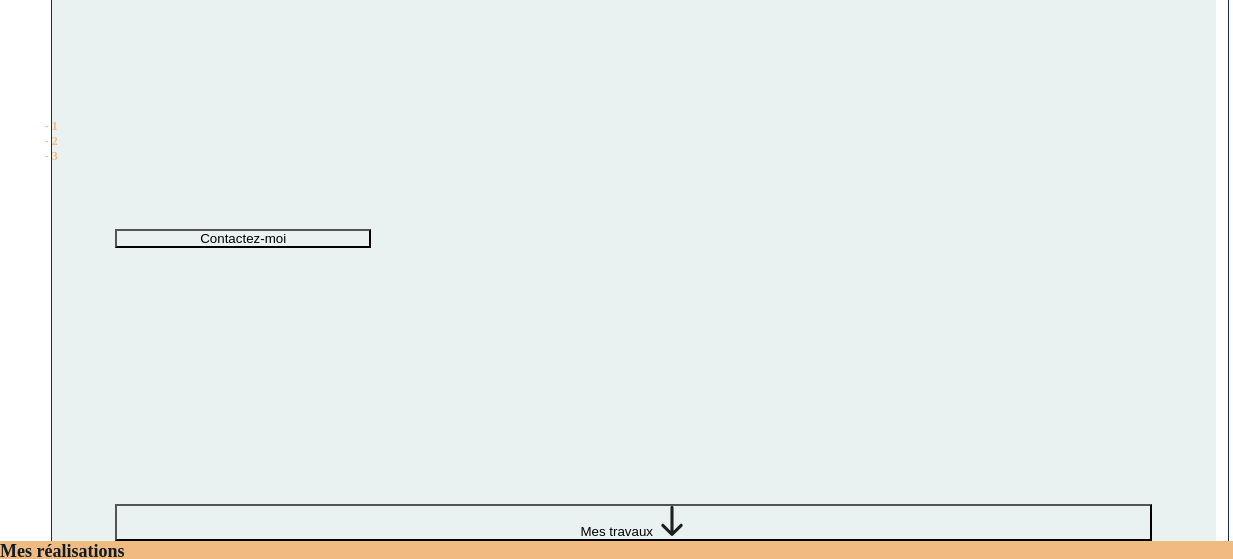
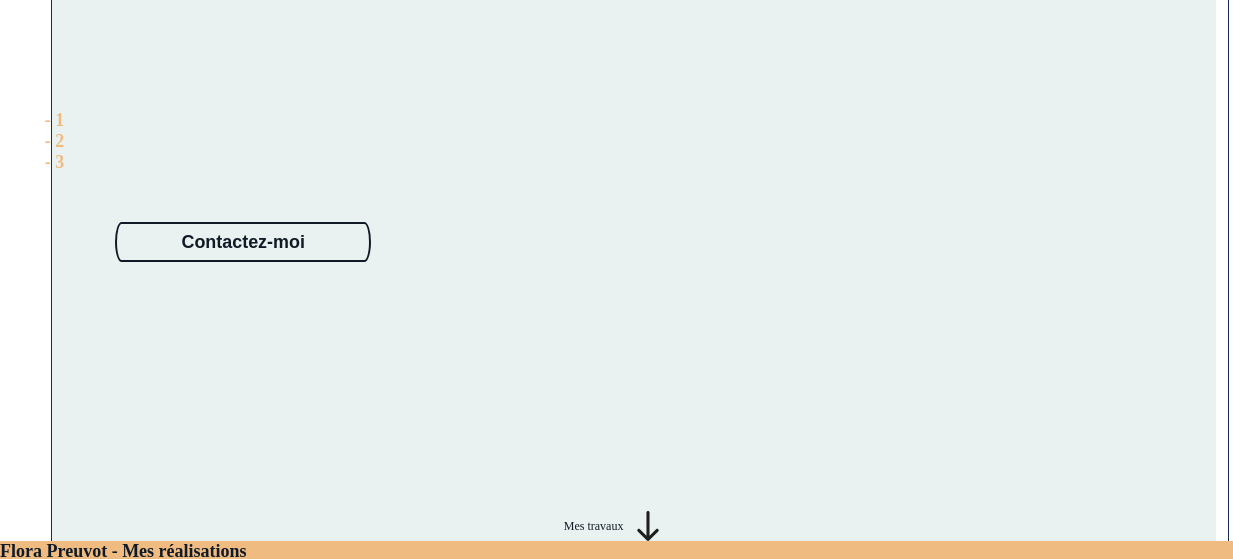
Before and after one commit to Flora-Pvt/portfolio, a website: page index.html in a window 1280 px wide. Shown: the part 259-818 px from the top of the page, 0-1233 px from the left. Drawn offline with Linux system fonts and the light colour scheme.

Commit message:
home links

```diff
--- a/index.html
+++ b/index.html
@@ -11,9 +11,9 @@
   <body>
     <nav>
       <menu>
-        <li>- 1</li>
-        <li>- 2</li>
-        <li>- 3</li>
+        <li><a href="index.html#work1">- 1</a></li>
+        <li><a href="index.html#work2">- 2</a></li>
+        <li><a href="index.html#work3">- 3</a></li>
       </menu>
     </nav>
 
@@ -23,22 +23,24 @@
           <h1>Flora Preuvot</h1>
           <h2>Développeuse Web front-end</h2>
         </hgroup>
-        <button>Contactez-moi</button>
+        <a href="mailto:f-preuvot@outlook.com">
+          <button>Contactez-moi</button>
+        </a>
 
         <!-- Icon made by https://www.flaticon.com/authors/lyolya -->
-        <button>
+        <a href="index.html#works">
           Mes travaux
           <img
             alt="flèche vers le bas"
             src="./src/static/icons/down-arrow.svg"
           />
-        </button>
+        </a>
       </header>
 
-      <section>
-        <header><h2>Mes réalisations</h2></header>
+      <section id="works">
+        <header><h2>Flora Preuvot - Mes réalisations</h2></header>
 
-        <article>
+        <article id="work1">
           <div>
             <img
               src="./src/static/images/04.jpg"
@@ -58,7 +60,7 @@
           </section>
         </article>
 
-        <article>
+        <article id="work2">
           <section>
             <h3>Lorem ipsum</h3>
             <p>
@@ -78,7 +80,7 @@
           </div>
         </article>
 
-        <article>
+        <article id="work3">
           <div>
             <img
               src="./src/static/images/05.jpg"
@@ -101,16 +103,18 @@
     </main>
 
     <aside>
-      <a>
+      <a href="mailto:f-preuvot@outlook.com">
         <!-- Icon made by https://www.flaticon.com/authors/gregor-cresnar -->
         <img src="./src/static/icons/envelope.svg" alt="envelope" />
       </a>
-      <a
+      <a href="https://github.com/Flora-Pvt" target="_blank"
         ><img
           src="./src/static/icons/GitHub-Mark-120px-plus.png"
           alt="logo GitHub"
       /></a>
-      <a><img src="./src/static/icons/LI-In-Bug.png" alt="logo Linkedin" /></a>
+      <a href="https://www.linkedin.com/in/flora-preuvot/" target="_blank"
+        ><img src="./src/static/icons/LI-In-Bug.png" alt="logo Linkedin"
+      /></a>
     </aside>
   </body>
 </html>
--- a/src/css/style.css
+++ b/src/css/style.css
@@ -3,6 +3,8 @@
   padding: 0;
   list-style: none;
   background-color: transparent;
+  color: inherit;
+  text-decoration: none;
 
   --main-color: #f7f0ea;
   --main-color-dark: #f0bb81;
@@ -23,12 +25,21 @@ body {
   font-size: 12px;
 }
 
+nav > menu {
+  color: var(--main-color-dark);
+  font-weight: bold;
+  font-size: clamp(1rem, 1.4vw, 1.5rem);
+}
+
 h1 {
-  font-size: clamp(2rem,6.5vw,6rem);
+  font-size: clamp(2rem, 6.5vw, 6rem);
   text-decoration: underline;
 }
 
-/* ---------- typography ---------- */
+main > header > a > button:nth-of-type(1) {
+  font-size: clamp(1rem, 1.4vw, 1.5rem);
+  font-weight: bold;
+}
 
 /* ---------- left and right bars ---------- */
 nav,
@@ -44,10 +55,9 @@ aside {
 nav {
   width: 4vw;
   border-right: solid 1px var(--second-color);
+  z-index: 1;
 }
 nav > menu {
-  color: var(--main-color-dark);
-  font-weight: bold;
   margin-left: 5vw;
   width: 2vw;
 }
@@ -91,14 +101,21 @@ main > header > hgroup > h2 {
   align-self: flex-end;
 }
 
-
-main > header > button:nth-of-type(1) {
+main > header > a > button:nth-of-type(1) {
   width: 20vw;
+  height: 5vh;
+  border: solid var(--second-color-dark) 2px;
+  border-radius: 10px / 30px;
 }
 
-main > header > button > img {
+main > header > a:nth-of-type(2) {
+  display: flex;
+  justify-content: center;
+  align-items: center;
+}
+main > header > a > img {
   width: 30px;
-  align-self: center;
+  margin: 0 40px 0 10px;
 }
 
 /* ---------- main articles ---------- */
```
